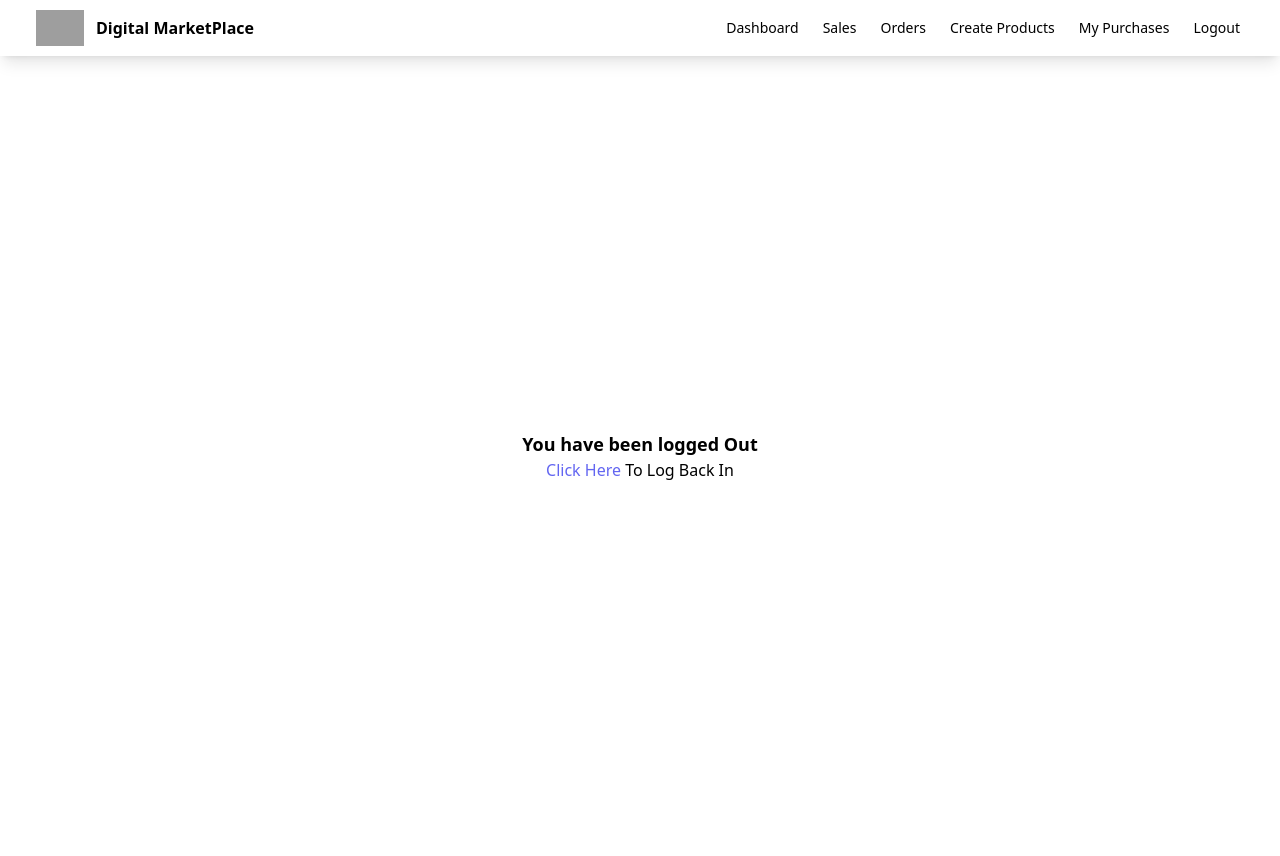
After one commit to high-ambitions/Digital-MarketPlace, a Django app: page /logout/ in a window 1280 px wide. The commit adds this page. Run offline with Django 4.2, Linux system fonts and the light colour scheme; some libraries are stand-ins or nearby versions; grey boxes are pictures that could not be loaded.

Commit message:
logout implemented!

```diff
--- a/mysite/myapp/templates/myapp/base.html
+++ b/mysite/myapp/templates/myapp/base.html
@@ -20,7 +20,7 @@
                 <a href="" class="mr-6 text-sm font-medium text-grey-500">Orders</a>
                 <a href="" class="mr-6 text-sm font-medium text-grey-500">Create Products</a>
                 <a href="" class="mr-6 text-sm font-medium text-grey-500">My Purchases</a>
-                <a href="" class="mr-6 text-sm font-medium text-grey-500">Logout</a>
+                <a href="{% url 'logout'%}" class="mr-6 text-sm font-medium text-grey-500">Logout</a>
             </div>
 
         </div>
--- a/mysite/myapp/templates/myapp/login.html
+++ b/mysite/myapp/templates/myapp/login.html
@@ -21,6 +21,7 @@
         <button type="submit" class="bg-green-500 text-white px-4 py-2">Login</button>
     </form>
 
+    <p class="m-10">New to the Website?<span><a class="text-indigo-500" href="{%url 'register'%}">Click Here</a>To Register</span></p>
 
 </div>
 
--- /dev/null
+++ b/mysite/myapp/templates/myapp/logout.html
@@ -0,0 +1,16 @@
+{% extends 'myapp/base.html' %}
+{% block body %}
+
+<div class="flex flex-col justify-center items-center min-h-screen">
+    <h1 class="font-bold text-lg">You have been logged Out</h1>
+    <p>
+        <span>
+            <a class="text-indigo-500" href="{% url 'login' %}">Click Here</a>
+            To Log Back In
+        </span>
+    </p>
+
+</div>
+
+
+{% endblock %}
--- a/mysite/myapp/templates/myapp/register.html
+++ b/mysite/myapp/templates/myapp/register.html
@@ -33,6 +33,7 @@
         <button type="submit" class="bg-green-500 text-white px-4 py-2">Create User</button>
     </form>
 
+    <p class="m-10">Already Registered?<span><a class="text-indigo-500" href="{%url 'login'%}">Click Here</a>To Login</span></p>
 
 </div>
 
--- a/mysite/myapp/urls.py
+++ b/mysite/myapp/urls.py
@@ -15,5 +15,6 @@ urlpatterns = [
     path('dashboard/',views.dashboard,name='dashboard'),
     path('register/',views.register,name="register"),
     path('login/',auth_views.LoginView.as_view(template_name='myapp/login.html'),name='login'),
+    path('logout/',auth_views.LogoutView.as_view(template_name='myapp/logout.html'),name="logout"),
 
 ]
```
